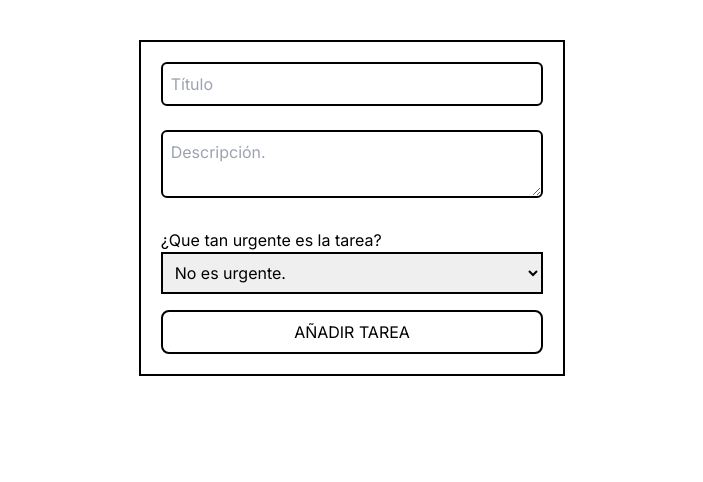
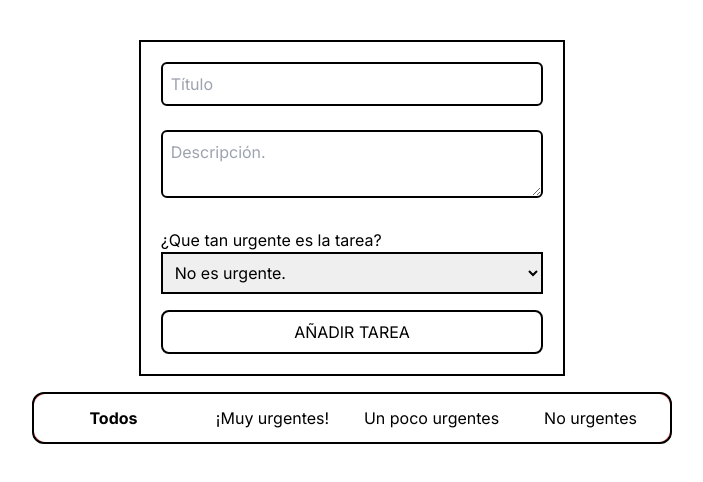
Before and after one commit to GustinDev/ultra-mega-awesome-todo-app, a Next.js app: page / in a window 1280 px wide. Shown: the top 482 px of the page, without its empty margins (288-991 px from the left). Built offline with nearby package versions, Linux system fonts and the light colour scheme.

Commit message:
Filters: Working - V1

```diff
--- a/src/app/page.tsx
+++ b/src/app/page.tsx
@@ -1,17 +1,29 @@
 'use client';
 import { useForm } from 'react-hook-form';
 import { useAppSelector, useAppDispatch } from './hooks';
-import { addTodo, deleteTodo } from '../redux-toolkit/features/todo/todosSlice';
+import {
+  addTodo,
+  deleteTodo,
+  filterTodos,
+  setFilter,
+} from '../redux-toolkit/features/todo/todosSlice';
 import { v4 as uuidv4 } from 'uuid';
 import TodoItem from '@/components/TodoItem/TodoItem';
+import { useEffect } from 'react';
+import Filter from '@/components/Filter/Filter';
 
 export default function Home() {
   const dispatch = useAppDispatch();
 
   //Todo States
+  const filter = useAppSelector((state) => state.todoState.filter);
+  const allTodos = useAppSelector((state) => state.todoState.todos);
+  const filteredTodos = useAppSelector(
+    (state) => state.todoState.filteredTodos
+  );
 
-  const todos = useAppSelector((state) => state.todoState.todos);
-  console.log('Current todos:', todos);
+  console.log(filter);
+  console.log(filteredTodos);
 
   //Form
 
@@ -31,9 +43,13 @@ export default function Home() {
   const handleAddTodo = (data: Todo) => {
     const newTodo: Todo = {
       ...data,
+      importance: Number(data.importance),
       id: uuidv4(),
     };
     dispatch(addTodo(newTodo));
+    //Filter
+    dispatch(setFilter(0));
+    dispatch(filterTodos());
     reset();
   };
 
@@ -112,9 +128,19 @@ export default function Home() {
           </button>
         </form>
       </div>
+      {/* FILTER */}
+      <Filter />
       {/* TODOS */}
       <div className='todosContainer flex w-8/12 flex-row gap-2 mt-4 flex-wrap justify-center'>
-        {todos.map((todo) => (
+        {filter === 0
+          ? allTodos.map((todo) => (
+              <TodoItem
+                key={todo.id}
+                todo={todo}
+                onDelete={handleDeleteTodo}
+              />
+            ))
+          : filteredTodos.map((todo) => (
               <TodoItem
                 key={todo.id}
                 todo={todo}
--- /dev/null
+++ b/src/components/Filter/Filter.tsx
@@ -0,0 +1,59 @@
+import { useAppDispatch, useAppSelector } from '@/app/hooks';
+import {
+  FilterType,
+  filterTodos,
+  setFilter,
+} from '@/redux-toolkit/features/todo/todosSlice';
+
+type Props = {};
+
+const Filter = (props: Props) => {
+  const dispatch = useAppDispatch();
+  const filter = useAppSelector((state) => state.todoState.filter);
+
+  const handleChangeFilter = (newFilter: FilterType) => {
+    //Change Filter
+    dispatch(setFilter(newFilter));
+    //Aply Filter
+    dispatch(filterTodos());
+  };
+
+  return (
+    <div className='filterContainer w-6/12 mx-auto bg-red-400 flex flex-row justify-around mt-4 border-2 border-black rounded-xl'>
+      <button
+        className={`bg-white py-3 h-full w-1/4 rounded-l-xl ${
+          filter === 0 ? 'active font-bold bg-gray-300' : ''
+        }`}
+        onClick={() => handleChangeFilter(0)}
+      >
+        Todos
+      </button>
+      <button
+        className={`bg-white py-3 h-full w-1/4 ${
+          filter === 1 ? 'active font-bold bg-gray-300' : ''
+        }`}
+        onClick={() => handleChangeFilter(1)}
+      >
+        ¡Muy urgentes!
+      </button>
+      <button
+        className={`bg-white py-3 h-full w-1/4 ${
+          filter === 2 ? 'active font-bold bg-gray-300' : ''
+        }`}
+        onClick={() => handleChangeFilter(2)}
+      >
+        Un poco urgentes
+      </button>
+      <button
+        className={`bg-white py-3 h-full w-1/4  rounded-r-xl ${
+          filter === 3 ? 'active font-bold bg-gray-300' : ''
+        }`}
+        onClick={() => handleChangeFilter(3)}
+      >
+        No urgentes
+      </button>
+    </div>
+  );
+};
+
+export default Filter;
--- a/src/components/TodoItem/TodoItem.tsx
+++ b/src/components/TodoItem/TodoItem.tsx
@@ -1,5 +1,9 @@
 import { useAppDispatch, useAppSelector } from '@/app/hooks';
-import { editTodo } from '@/redux-toolkit/features/todo/todosSlice';
+import {
+  editTodo,
+  filterTodos,
+  setFilter,
+} from '@/redux-toolkit/features/todo/todosSlice';
 import React, { useState } from 'react';
 import { useForm } from 'react-hook-form';
 
@@ -34,6 +38,8 @@ const TodoItem: React.FC<TodoItemProps> = ({ todo, onDelete }) => {
 
   const handleSaveEdit = (data: Todo) => {
     dispatch(editTodo({ ...todo, ...data }));
+    dispatch(setFilter(0));
+    dispatch(filterTodos());
     setEditing(false);
   };
 
--- a/src/redux-toolkit/features/todo/todosSlice.ts
+++ b/src/redux-toolkit/features/todo/todosSlice.ts
@@ -1,19 +1,17 @@
 import { createSlice, PayloadAction } from '@reduxjs/toolkit';
-import type { RootState } from '@/app/store';
 
-interface Todo {
-  id: string;
-  title: string;
-  description: string;
-  importance: number;
-}
+export type FilterType = 0 | 1 | 2 | 3;
 
 interface TodoState {
   todos: Todo[];
+  filter: number;
+  filteredTodos: Todo[];
 }
 
 const initialState: TodoState = {
   todos: [],
+  filter: 0,
+  filteredTodos: [],
 };
 
 const todoSlice = createSlice({
@@ -25,7 +23,11 @@ const todoSlice = createSlice({
     },
     deleteTodo: (state, action: PayloadAction<string>) => {
       state.todos = state.todos.filter((todo) => todo.id !== action.payload);
+      state.filteredTodos = state.filteredTodos.filter(
+        (todo) => todo.id !== action.payload
+      );
     },
+
     editTodo: (state, action: PayloadAction<Todo>) => {
       const index = state.todos.findIndex(
         (todo) => todo.id === action.payload.id
@@ -34,9 +36,23 @@ const todoSlice = createSlice({
         state.todos[index] = action.payload;
       }
     },
+    //Filter
+    setFilter: (state, action: PayloadAction<FilterType>) => {
+      state.filter = action.payload;
+    },
+    filterTodos: (state) => {
+      if (state.filter == 0) {
+        state.filteredTodos = state.todos;
+      } else {
+        state.filteredTodos = state.todos.filter(
+          (todo) => todo.importance == state.filter
+        );
+      }
+    },
   },
 });
 
-export const { addTodo, deleteTodo, editTodo } = todoSlice.actions;
+export const { addTodo, deleteTodo, editTodo, filterTodos, setFilter } =
+  todoSlice.actions;
 
 export default todoSlice.reducer;
```
Lines whose indentation alone changed are shown as unchanged.
